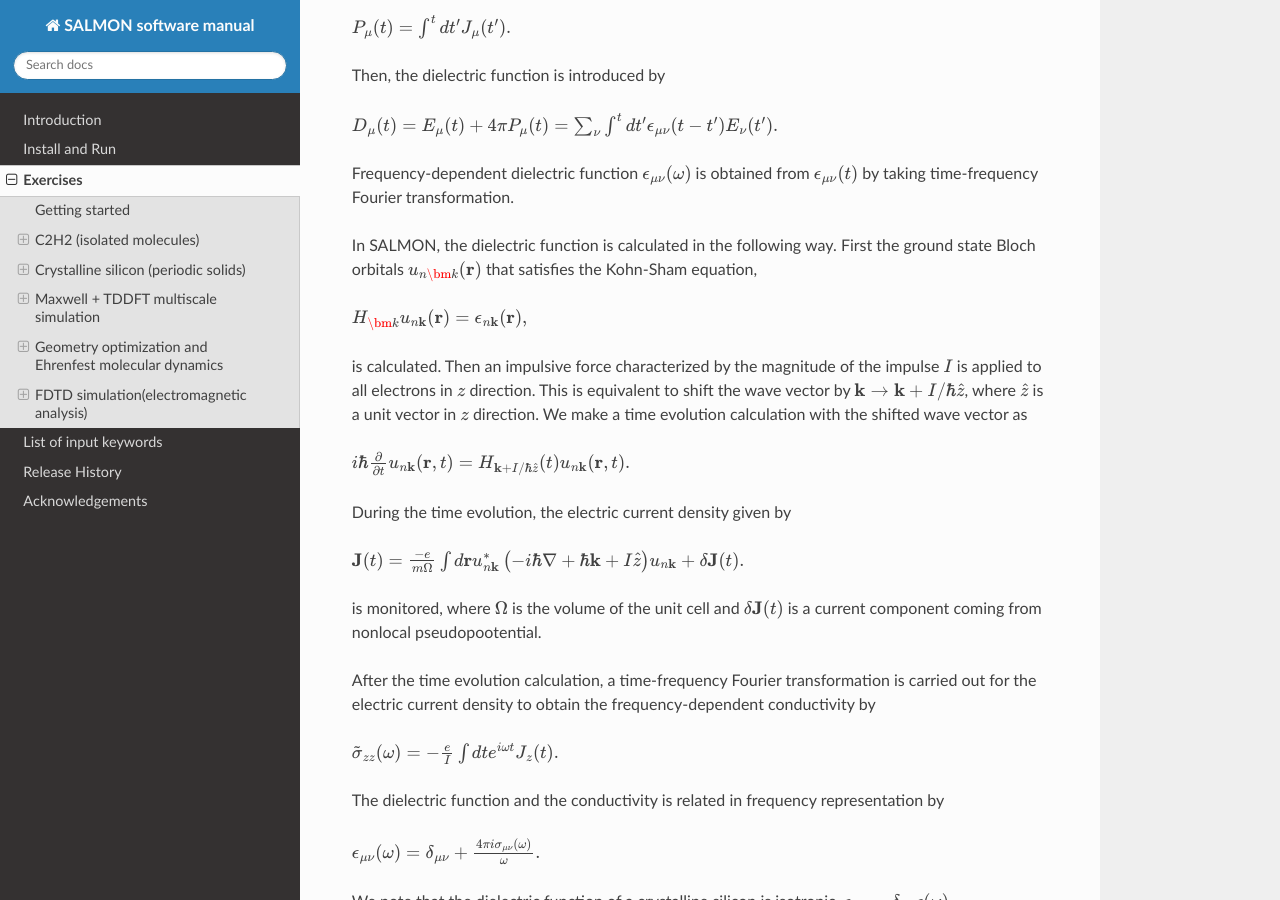
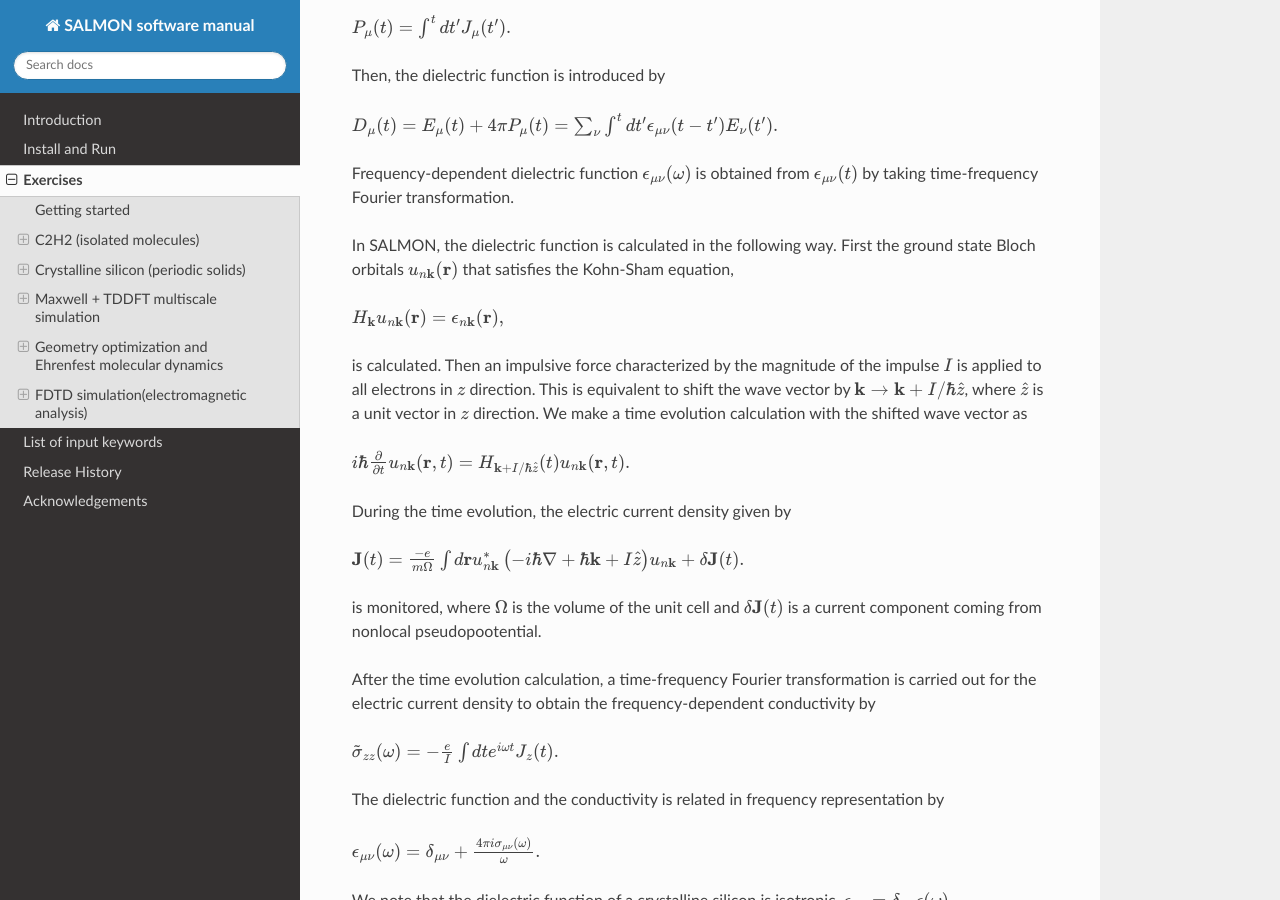
Before and after one commit to SALMON-TDDFT/SALMON-DOCS, a Sphinx documentation site: the page built from source/exercises.rst, in a window 1280 px wide and 900 px high, scrolled down 35828 px. Built offline with Sphinx 7.4.7 and the Read the Docs theme 2.0.0, drawn with Linux system fonts in a browser that asks for light colours; formulas are drawn with MathJax 3.

```diff
--- a/source/exercises.rst
+++ b/source/exercises.rst
@@ -1805,10 +1805,10 @@ is obtained from :math:`\epsilon_{\mu \nu}(t)` by taking time-frequency
 Fourier transformation.
 
 In SALMON, the dielectric function is calculated in the following way.
-First the ground state Bloch orbitals :math:`u_{n{\bm k}}({\bf r})` that satisfies the
+First the ground state Bloch orbitals :math:`u_{n{\bf k}}({\bf r})` that satisfies the
 Kohn-Sham equation,
 
-:math:`H_{\bm k} u_{n{\bf k}}({\bf r}) = \epsilon_{n{\bf k}}({\bf r}),`
+:math:`H_{\bf k} u_{n{\bf k}}({\bf r}) = \epsilon_{n{\bf k}}({\bf r}),`
 
 is calculated.
 Then an impulsive force characterized by the magnitude of the
```
